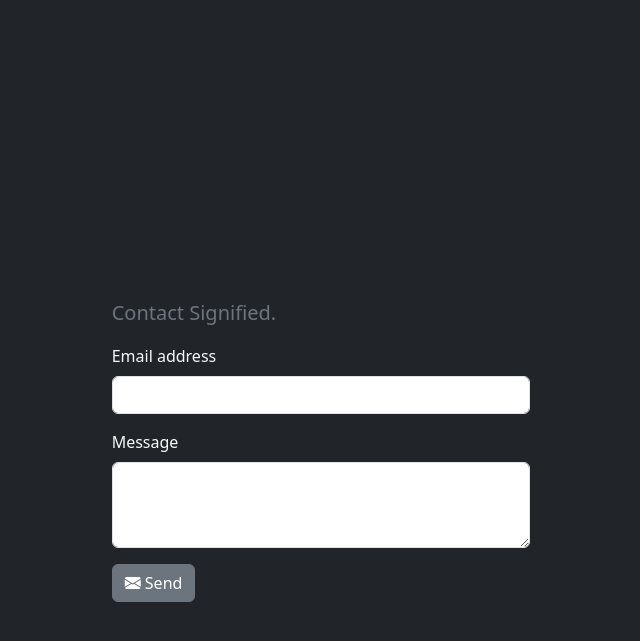
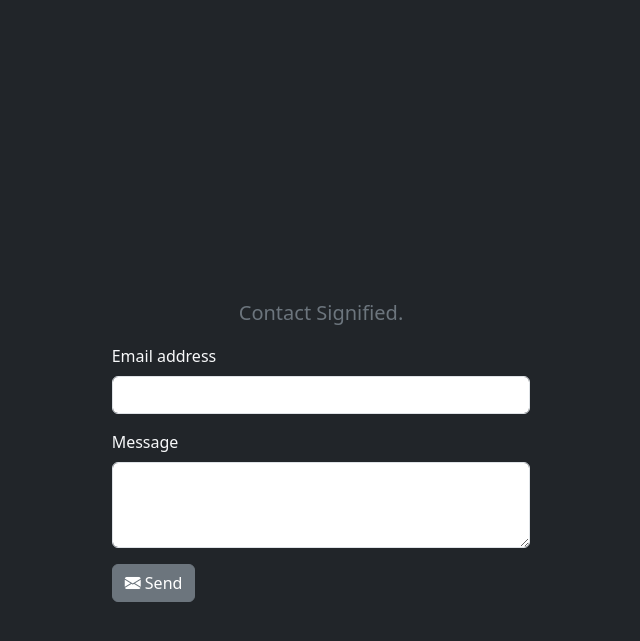
Before and after one commit to signified/signified, a Jekyll site: the page built from contact.html, in a window 1280 px wide. Shown: the top 641 px of the page, without its empty margins (319-959 px from the left). Built offline with Jekyll 4.4.1, drawn with Linux system fonts in a browser that asks for light colours.

Commit message:
Update contact.html

```diff
--- a/contact.html
+++ b/contact.html
@@ -3,9 +3,9 @@ title: Contact
 description: Contact Signified.
 ---
 
+<h1 class="display-1 visually-hidden">{{ page.title }}</h1>
+<p class="lead text-secondary">{{ page.description }}</p>
 <form class="col-12 col-sm-10 col-md-8 col-lg-6 col-xl-4" action="https://formspree.io/f/mzbygyny" method="post">
-  <h1 class="display-1 visually-hidden">{{ page.title }}</h1>
-  <p class="lead text-secondary">{{ page.description }}</p>
   <div class="mb-3">
     <label for="email" class="form-label">Email address</label>
     <input type="email" name="_replyto" class="form-control" id="email">
```
